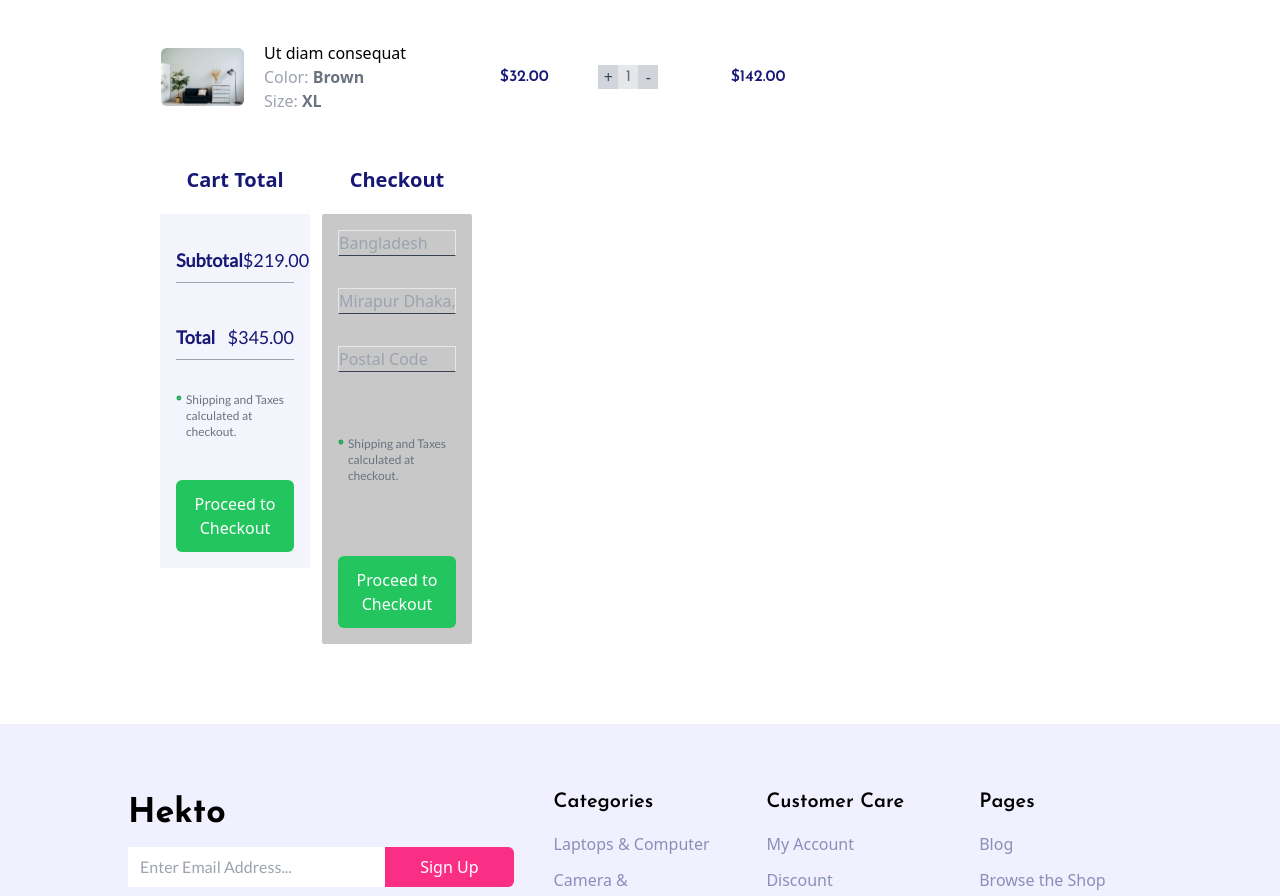
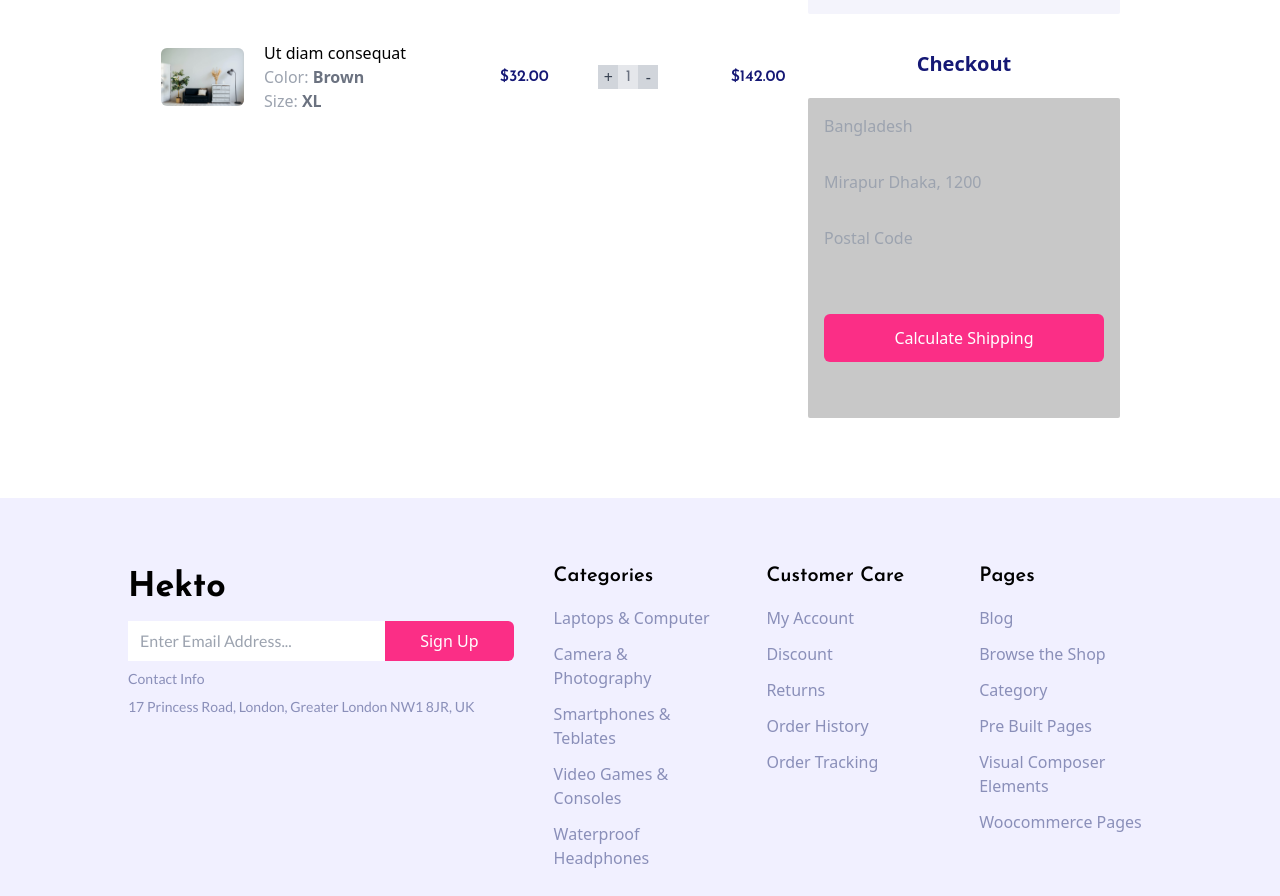
Before and after one commit to sarfarazunarr/hekto-ecommerce, a Next.js app: page /cart in a window 1280 px wide. Shown: the part 845-1741 px from the top of the page. Built offline with nearby package versions, Linux system fonts and the light colour scheme.

Commit message:
minor update

```diff
--- a/src/app/cart/page.tsx
+++ b/src/app/cart/page.tsx
@@ -26,7 +26,7 @@ const CartPage = () => {
                             <CartItem />
                         </tbody>
                     </table>
-                    <div className="flex flex-col gap-4 col-span-2"></div>
+                    <div className="flex flex-col gap-4 col-span-2">
                         <div className='flex flex-col'>
                             <h2 className='text-xl font-bold text-navyBlue text-center py-5'>Cart Total</h2>
                             <div className='bg-[#F4F4FC] rounded-sm p-4'>
@@ -48,14 +48,14 @@ const CartPage = () => {
                         <div className='flex flex-col'>
                             <h2 className='text-xl font-bold text-navyBlue text-center py-5'>Checkout</h2>
                             <div className='bg-[#c8c8c8] rounded-sm p-4 flex flex-col gap-y-8'>
-                            <input type="text" className='bg-transparent text-gray-700 placeholder:text-gray-400 border border-b border-b-gray-700' placeholder='Bangladesh' />
-                            <input type="text" className='bg-transparent text-gray-700 placeholder:text-gray-400 border border-b border-b-gray-700' placeholder='Mirapur Dhaka, 1200' />
-                            <input type="text" className='bg-transparent text-gray-700 placeholder:text-gray-400 border border-b border-b-gray-700' placeholder='Postal Code' />
+                                <input type="text" className='bg-transparent text-gray-700 placeholder:text-gray-400 border-none border border-b border-b-gray-400 outline-none' placeholder='Bangladesh' />
+                                <input type="text" className='bg-transparent text-gray-700 placeholder:text-gray-400 border-none  border-b border-b-gray-400 outline-none' placeholder='Mirapur Dhaka, 1200' />
+                                <input type="text" className='bg-transparent text-gray-700 placeholder:text-gray-400 border-none  border-b border-b-gray-400 outline-none ' placeholder='Postal Code' />
                                 <div className='flex justify-start gap-1 pt-8 pb-10'>
-                                <IoIosCheckmarkCircle className='text-xs text-green-600' />
-                                <p className='text-xs text-gray-500 font-lato'>Shipping and Taxes calculated at checkout.</p>
+                                    <button className='bg-pink rounded-md text-white w-full py-3'>Calculate Shipping</button>
+
                                 </div>
-                            <button className='bg-green-500 rounded-md text-white w-full py-3'>Proceed to Checkout</button>
+                            </div>
                         </div>
                     </div>
                 </div>
```
Lines whose indentation alone changed are shown as unchanged.
